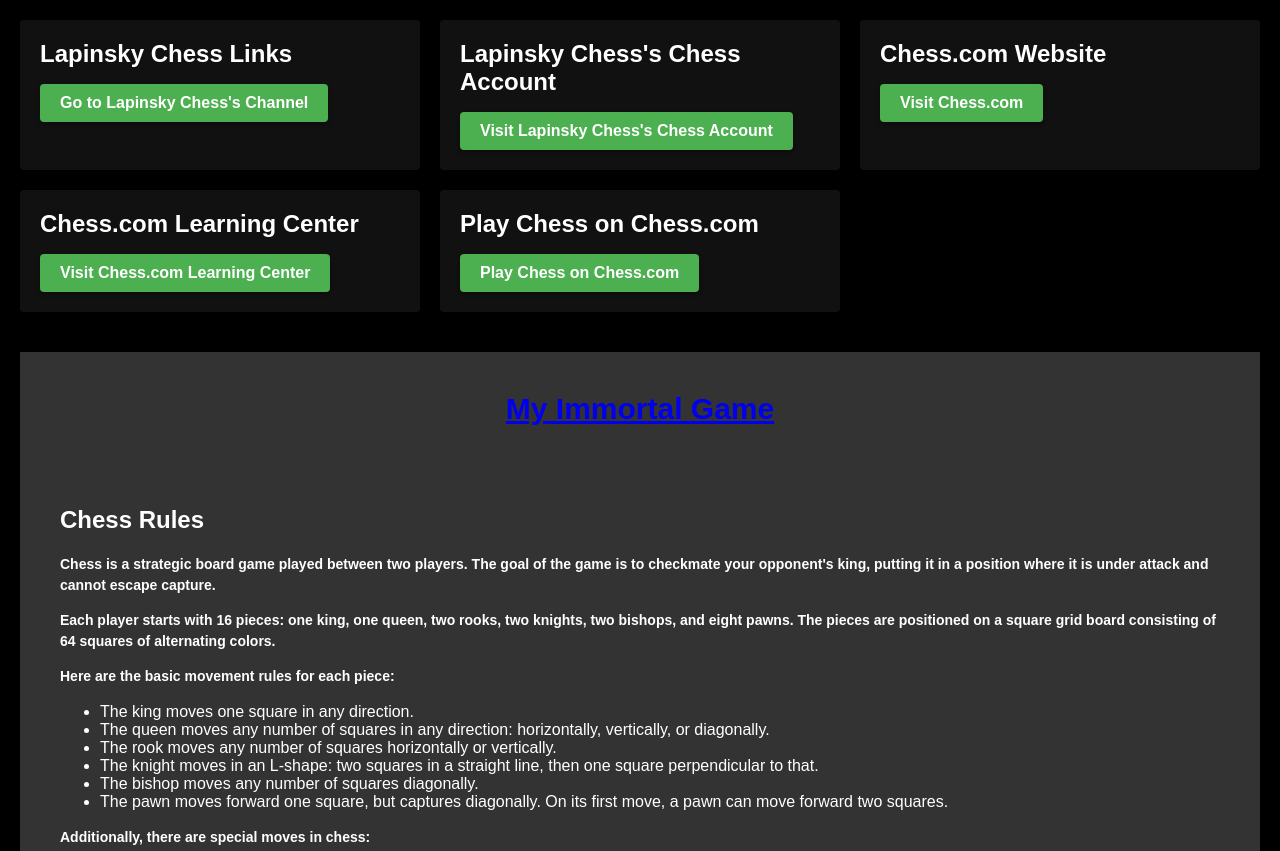
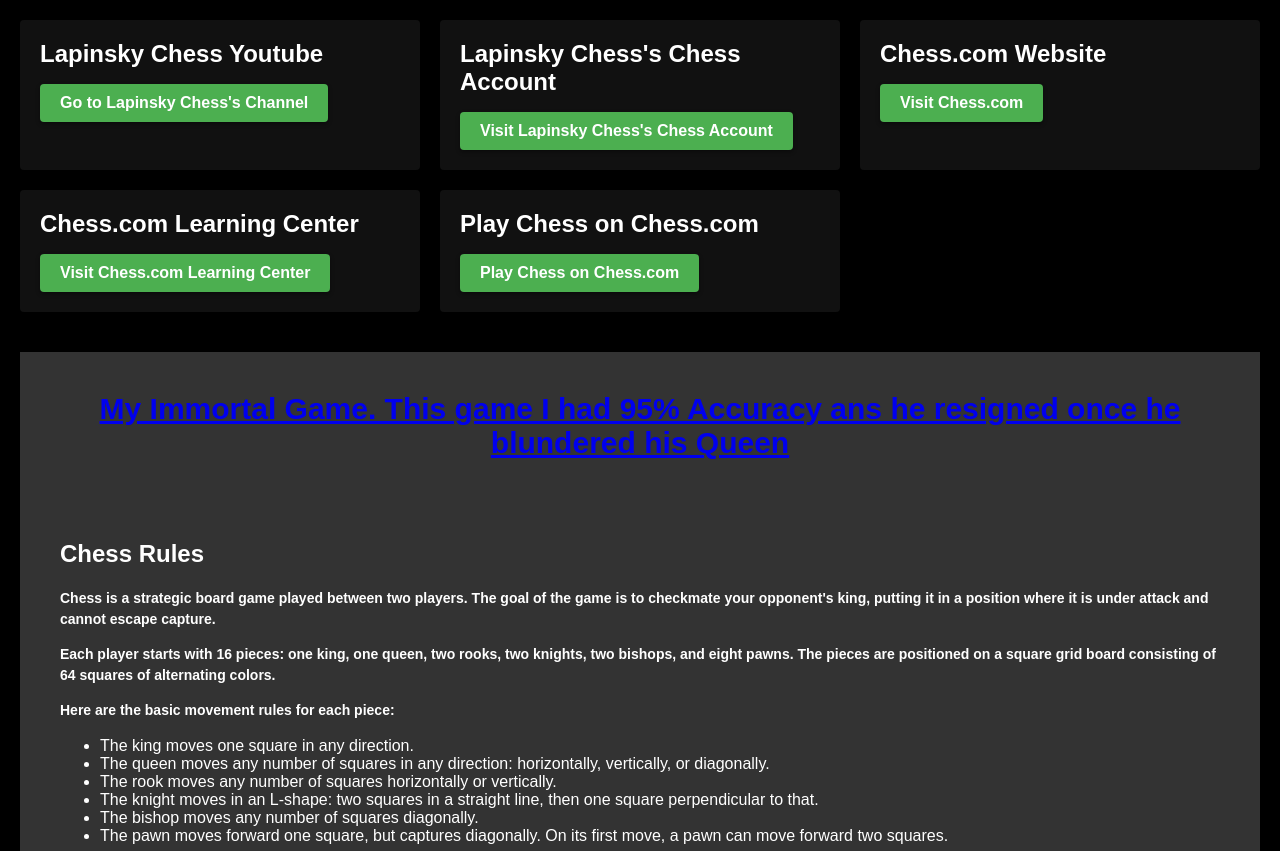
Before and after one commit to Aidenlapinsky/LapinskyChess.com, a plain HTML site: page index.html in a window 1280 px wide. Shown: the top 851 px of the page. Drawn offline with Linux system fonts and the light colour scheme.

Commit message:
index.html

```diff
--- a/index.html
+++ b/index.html
@@ -106,7 +106,7 @@
 <body>
   <div class="container">
     <div class="card">
-      <h1>Lapinsky Chess Links</h1>
+      <h1>Lapinsky Chess Youtube</h1>
       <a href="https://www.youtube.com/channel/UCgex6WVvdDlYb-hzwyArUew" class="button">Go to Lapinsky Chess's Channel</a>
     </div>
     <div class="card">
@@ -128,7 +128,7 @@
   </div>
 
   <div class="dark-grey-box">
-    <p><a href="https://www.chess.com/analysis/game/live/77842931629?tab=review" style="font-size: 30px; font-weight: bold;">My Immortal Game</a></p>
+    <p><a href="https://www.chess.com/analysis/game/live/77842931629?tab=review" style="font-size: 30px; font-weight: bold;">My Immortal Game. This game I had 95% Accuracy ans he resigned once he blundered his Queen</a></p>
   </div>
 
   <div class="chess-rules-box">
```
